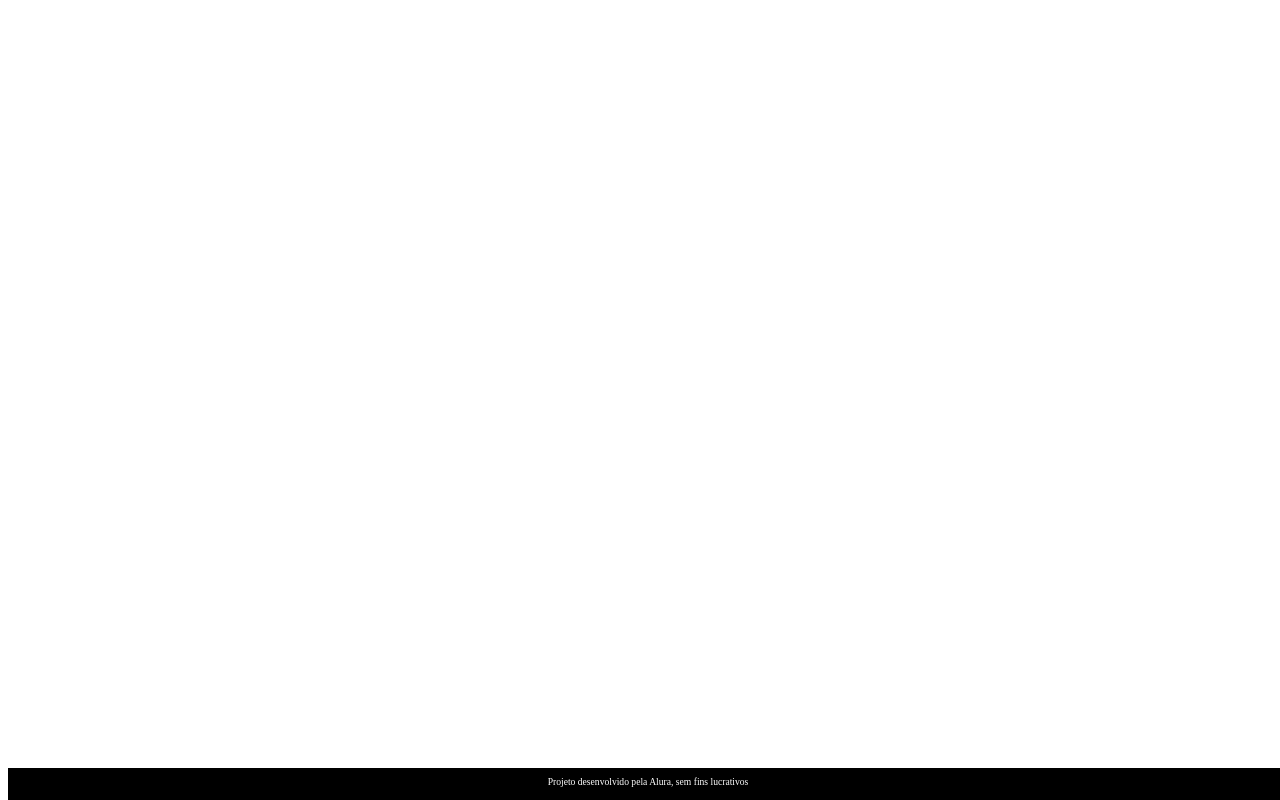
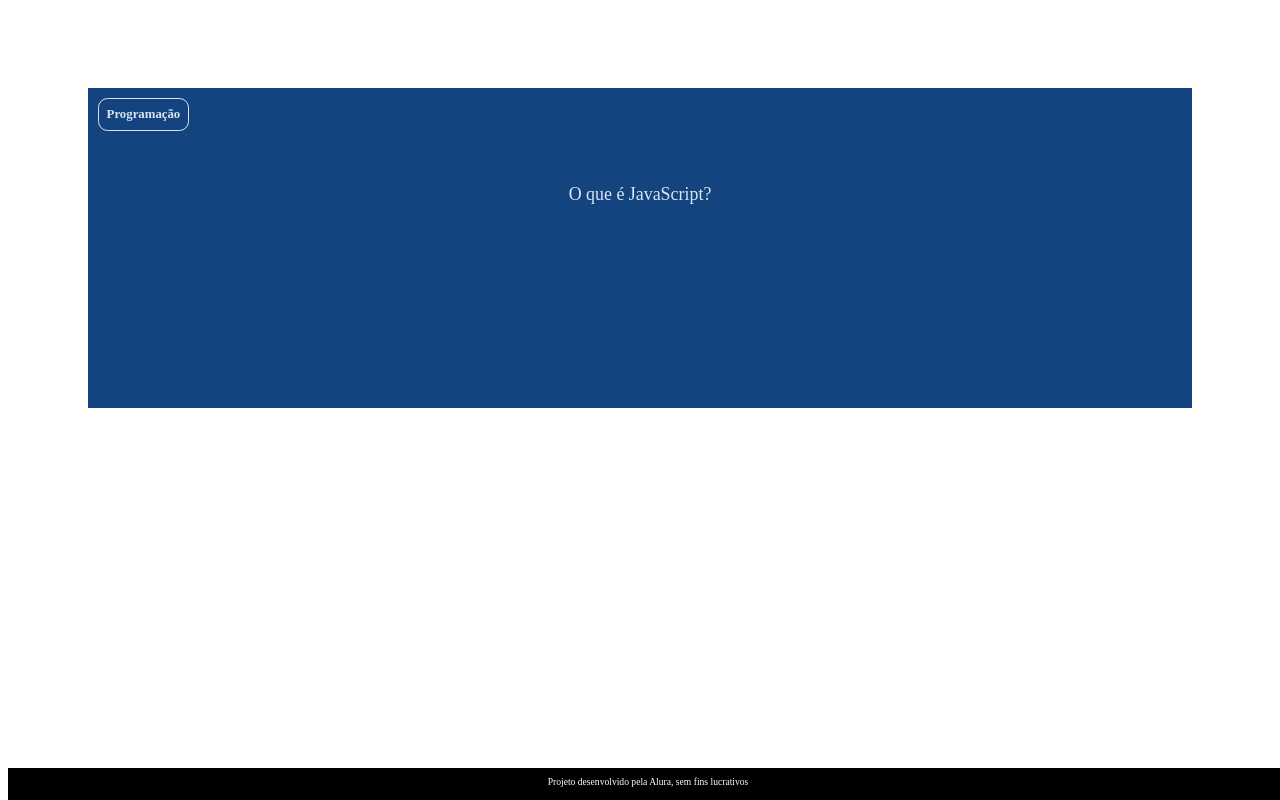
Before and after one commit to karolbsantos/karolzinhajogo, a plain HTML site: page karolzinhajogo-main/index.html in a window 1280 px wide. Drawn offline with Linux system fonts and the light colour scheme; files whose address does not match are found by name.

Commit message:
Add files via upload

```diff
--- a/karolzinhajogo-main/index.html
+++ b/karolzinhajogo-main/index.html
@@ -9,7 +9,7 @@
 <body>
     <main>
         <section id="container">
-            <!-- <article class="cartao">
+             <article class="cartao">
                 <div class="cartao__conteudo">
                     <h3>Programação</h3>
                     <div class="cartao__conteudo__pergunta">
@@ -19,7 +19,7 @@
                         <p>O JavaScript é uma linguagem de programação</p>
                     </div>
                 </div>
-            </article> -->
+            </article>
         </section>
     </main>
     <footer>
```
